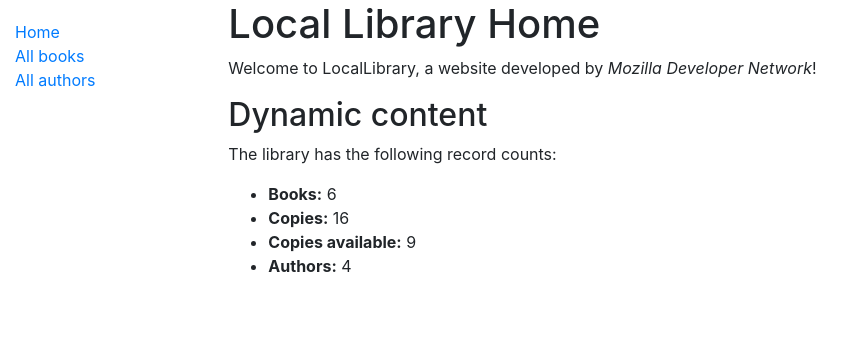
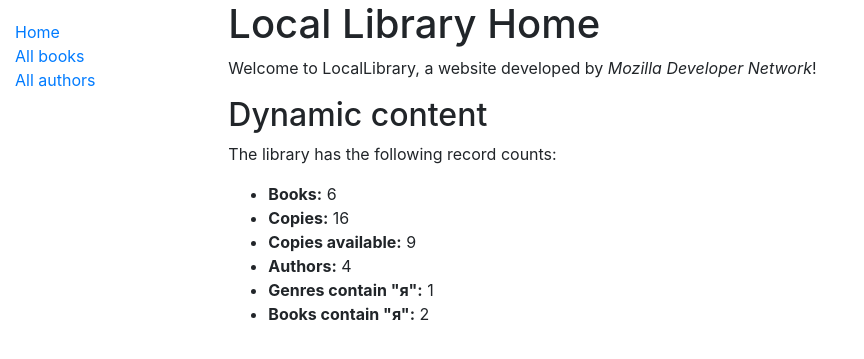
Before and after one commit to ksyu01/Django-tutorial-LocaLlibrary, a Django app: page /catalog/ in a window 1280 px wide. Shown: the top 359 px of the page, without its empty margins (0-864 px from the left). Run offline with Django 3.2, Linux system fonts and the light colour scheme; data comes from the database, SQL or seed files in the repository; some libraries are stand-ins or nearby versions.

Commit message:
Challenge: Добавить метрики для contain в Genre и Book и добавить в выдачу index.html

```diff
--- a/catalog/templates/index.html
+++ b/catalog/templates/index.html
@@ -13,5 +13,7 @@
     <li><strong>Copies:</strong> {{ num_instances }}</li>
     <li><strong>Copies available:</strong> {{ num_instances_available }}</li>
     <li><strong>Authors:</strong> {{ num_authors }}</li>
+    <li><strong>Genres contain "я":</strong> {{ genres_contain }}</li>
+    <li><strong>Books contain "я":</strong> {{ books_contain }}</li>
   </ul>
 {% endblock %}
--- a/catalog/views.py
+++ b/catalog/views.py
@@ -17,11 +17,17 @@ def index(request):
     # The 'all()' is implied by default.
     num_authors = Author.objects.count()
 
+    # Challenge: добавляем метрики
+    genres_contain = Genre.objects.filter(name__contains='я').count()
+    books_contain = Book.objects.filter(title__contains='я').count()
+
     context = {
         'num_books': num_books,
         'num_instances': num_instances,
         'num_instances_available': num_instances_available,
         'num_authors': num_authors,
+        'genres_contain': genres_contain,
+        'books_contain': books_contain,
     }
 
     # Render the HTML template index.html with the data in the context variable
```
